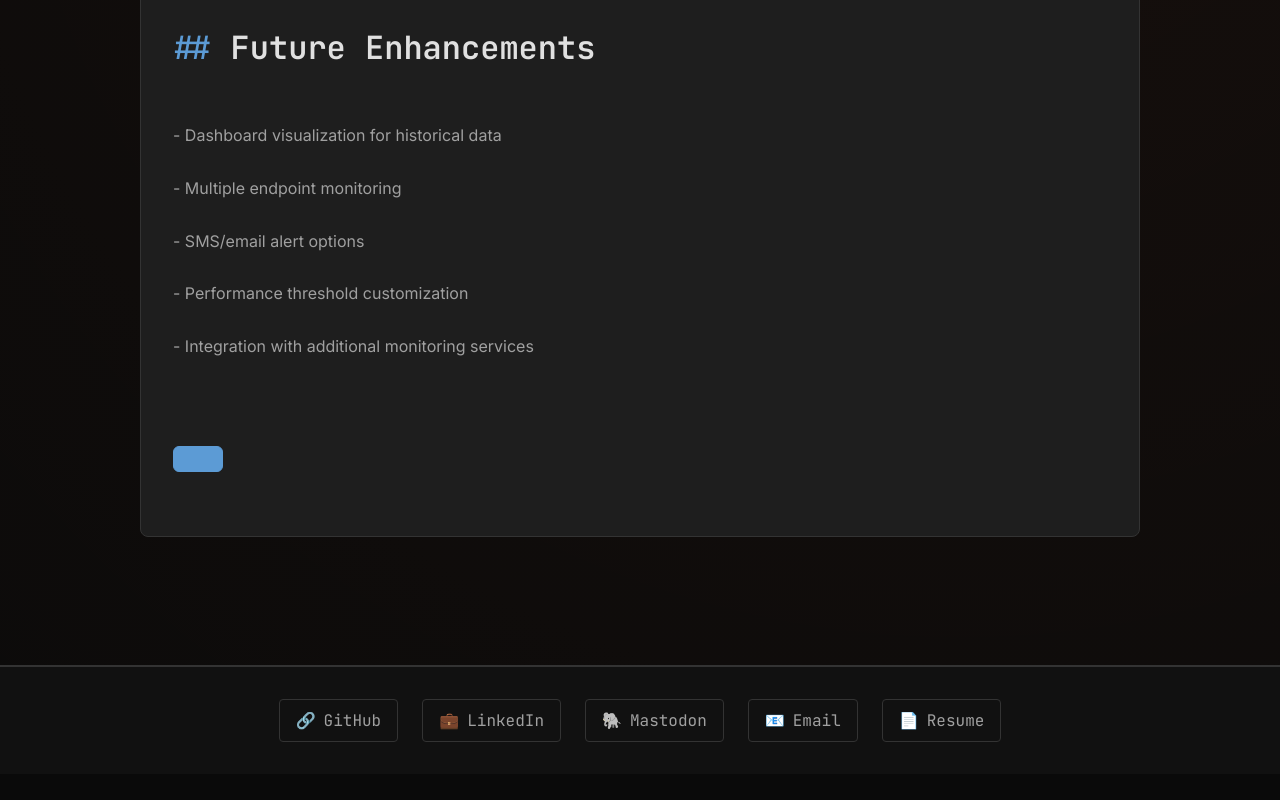
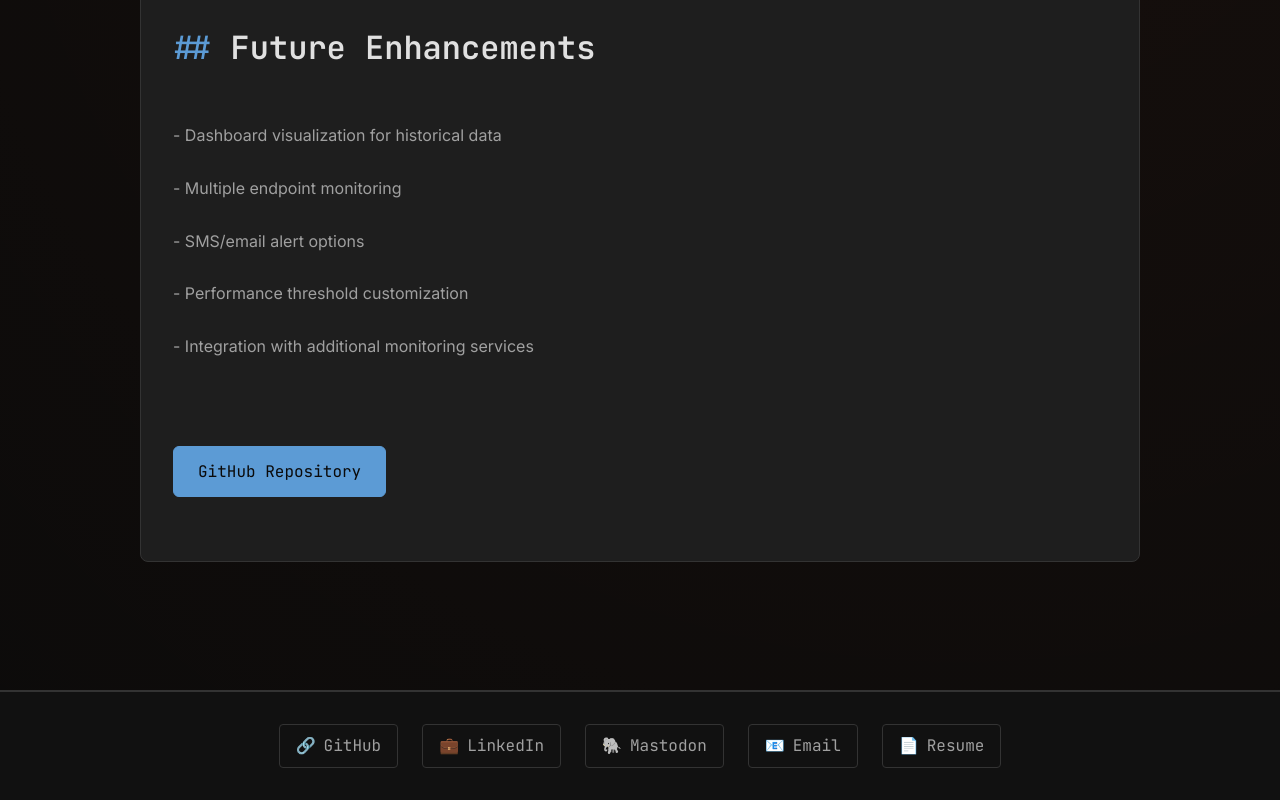
Before and after one commit to alexlonon75/blog-portfolio, a React (Create React App) app in the folder client/: page /project/1 in a window 1280 px wide. Shown: the part 3596-4396 px from the top of the page. Before the commit the page ends 4370 px from the top, so only its background shows below. Built offline with nearby package versions, Linux system fonts and the light colour scheme; no server answers.

Commit message:
Update SingleProjectPage.jsx

```diff
--- a/client/src/pages/SingleProjectPage/SingleProjectPage.jsx
+++ b/client/src/pages/SingleProjectPage/SingleProjectPage.jsx
@@ -228,7 +228,7 @@ The intelligent alerting system:
 - Integration with additional monitoring services
       `,
       links: [
-        {}
+        { title: "GitHub Repository", url: "https://github.com/alexlonon75/n8n/tree/main/Automated%20Security%20Monitoring%20Dashboard" }
       ],
       status: "Active",
       dateCreated: "06/2025"
```
